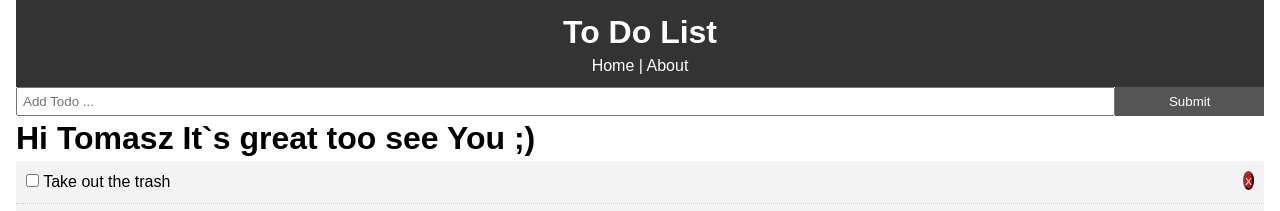
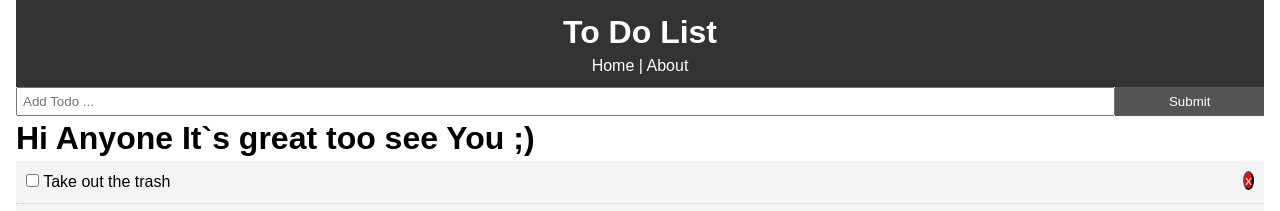
Before and after one commit to TomaszKorczyk/My-First-App, a React (Create React App) app: page / in a window 1280 px wide. Shown: the top 211 px of the page. Built offline with nearby package versions, Linux system fonts and the light colour scheme.

Commit message:
What`s Now

```diff
--- a/src/App.js
+++ b/src/App.js
@@ -64,7 +64,7 @@ class App extends Component {
             <Route exact path="/" render={props => (
               <React.Fragment>
                 <AddTodo addTodo={this.addTodo}/>
-                <h1>Hi Tomasz It`s great too see You ;)</h1>
+                <h1>Hi Anyone It`s great too see You ;)</h1>
                 <Todos todos={this.state.todos} markComplete={this.markComplete} delTodo={this.delTodo} />
               </React.Fragment>
             ) } />
```
